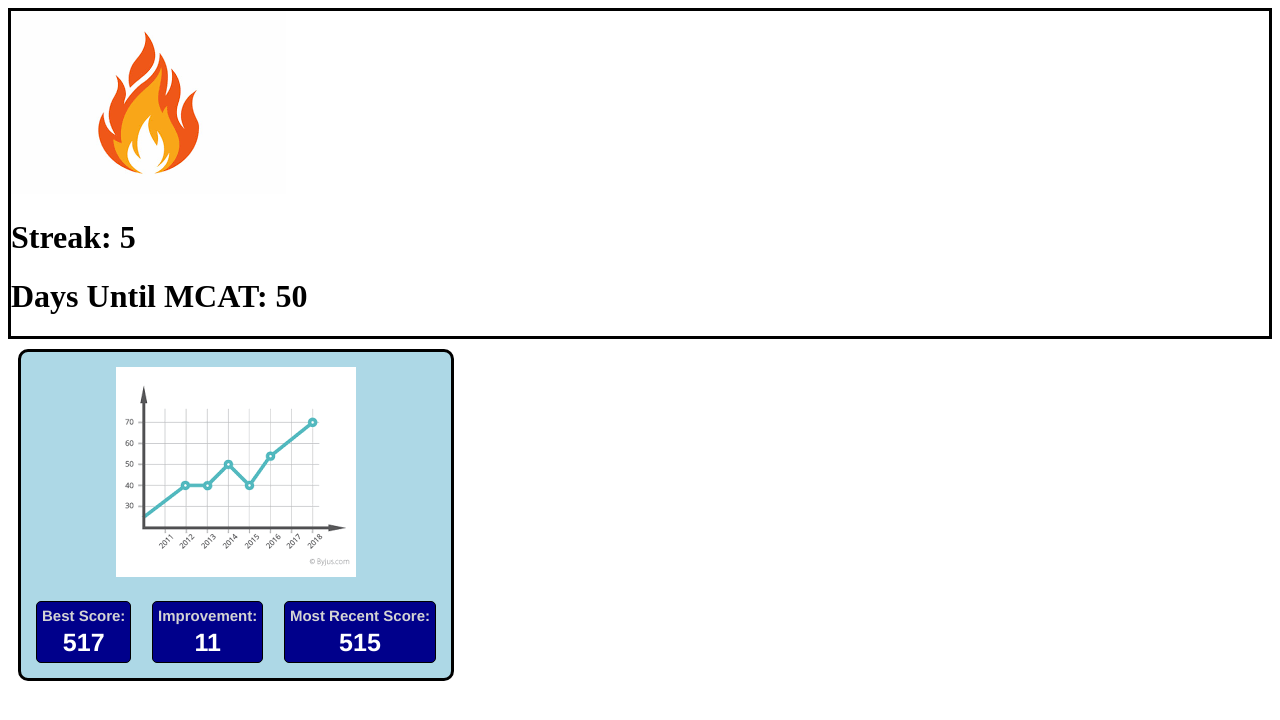
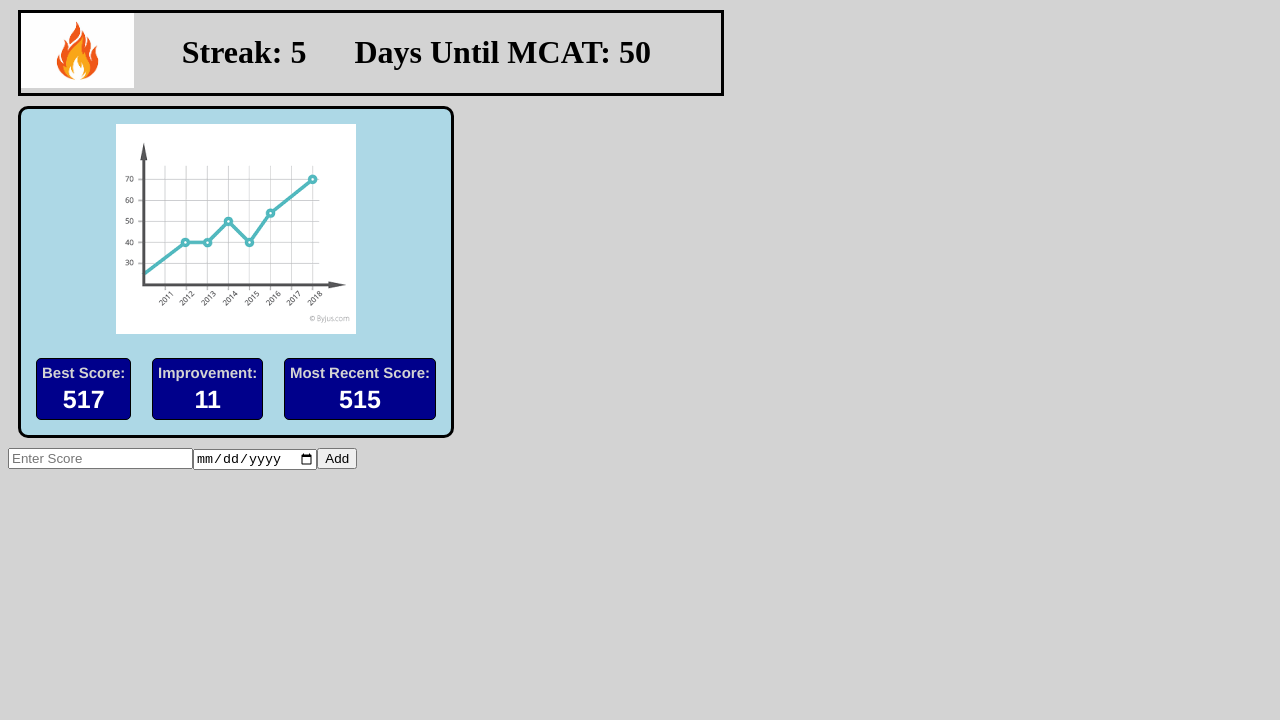
Before and after one commit to couldbedaniel/MCAT-Study-Tool, a Next.js app: page / in a window 1280 px wide. Shown: the top 720 px of the page. Built offline with nearby package versions, Linux system fonts and the light colour scheme.

Commit message:
add exam basics

```diff
--- /dev/null
+++ b/app/enter.js
@@ -0,0 +1,51 @@
+"use client";
+
+import React, { useState } from "react"
+
+export default function Enter(){
+    const [exams, setExams] = useState([]);
+    const [examScore, setExamScore] = useState("");
+    const [examDate, setExamDate] = useState(new Date());
+
+    function handleScoreChange(event){
+        setExamScore(event.target.value);
+    }
+
+    function handleDateChange(event){
+        setExamDate(event.target.value)
+    }
+
+    function addExam(){
+        const newExam = {score: examScore, date: examDate};
+
+        if(examScore.trim() !== ""){
+            setExams(e => [...e, newExam]);
+            setExamScore("");
+            setExamDate(new Date());
+        }
+    }
+
+    function deleteExam(index){
+        const filteredExams = exams.filter((_, i) => i !== index);
+        setExams(t => filteredExams);
+    }
+
+
+    return(
+        <>
+        <div className = "exams">
+            <input type = "number" placeholder = "Enter Score" value = {examScore} onChange = {handleScoreChange}/>
+            <input type = "date" value = {examDate} onChange = {handleDateChange}/>
+            <button onClick = {addExam}>Add</button>
+        </div>
+        <ul>
+            {exams.map((exam, index) =>
+                <li key={index}>
+                    <span>{exam.date} {exam.score}</span>
+                    <button onClick = {() => deleteExam(index)}>Delete</button>
+                </li>
+            )}
+        </ul>
+        </>
+    );
+}
--- a/app/index.css
+++ b/app/index.css
@@ -1,3 +1,7 @@
+body{
+    background-color: lightgray;
+}
+
 .scores{
     background-color: lightblue;
     border: 3px solid hsl(0, 0%, 0%);
@@ -51,5 +55,14 @@
 }
 
 .streak{
+    max-width: 700px;
     border: 3px solid black;
+    margin: 10px;
+    display: flex;
+    flex-direction: row;
+    gap: 3rem;
 }
+
+.streak .streakImg{
+    max-height: 75px;
+}
--- a/app/page.js
+++ b/app/page.js
@@ -1,14 +1,16 @@
 import Header from "./header.js";
 import Scores from "./scores.js";
 import Streak from "./streak.js";
+import Enter from "./enter.js";
 
 export default function Home() {
   const scoresValsExample = [506, 509, 510, 513, 517, 515]
 
   return (
     <div className = "boards">
-      <Streak streakLength = "5" daysUntil = "50"></Streak>
-      <Scores items = {scoresValsExample}></Scores>
+      <Streak streakLength = "5" daysUntil = "50"/>
+      <Scores items = {scoresValsExample}/>
+      <Enter/>
     </div>
   );
 }
--- a/app/streak.js
+++ b/app/streak.js
@@ -3,7 +3,7 @@ import PropTypes from "prop-types"
 export default function Streak(props){
     return(
         <div className = "streak">
-            <img src = "\fire streak.png"></img>
+            <img src = "\fire streak.png" className = "streakImg"></img>
             <h1>Streak: {props.streakLength}</h1>
             <h1>Days Until MCAT: {props.daysUntil}</h1>
         </div>
```
